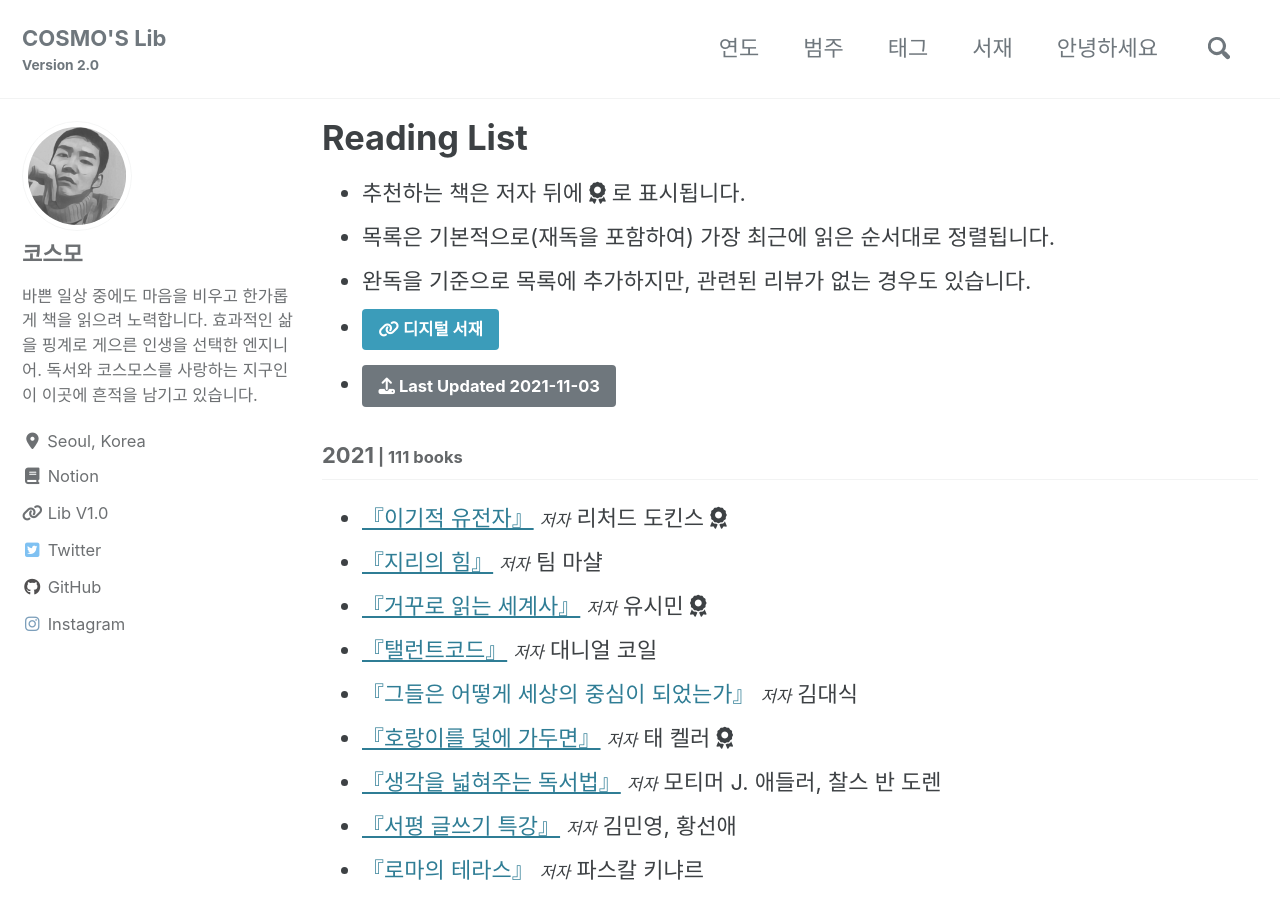
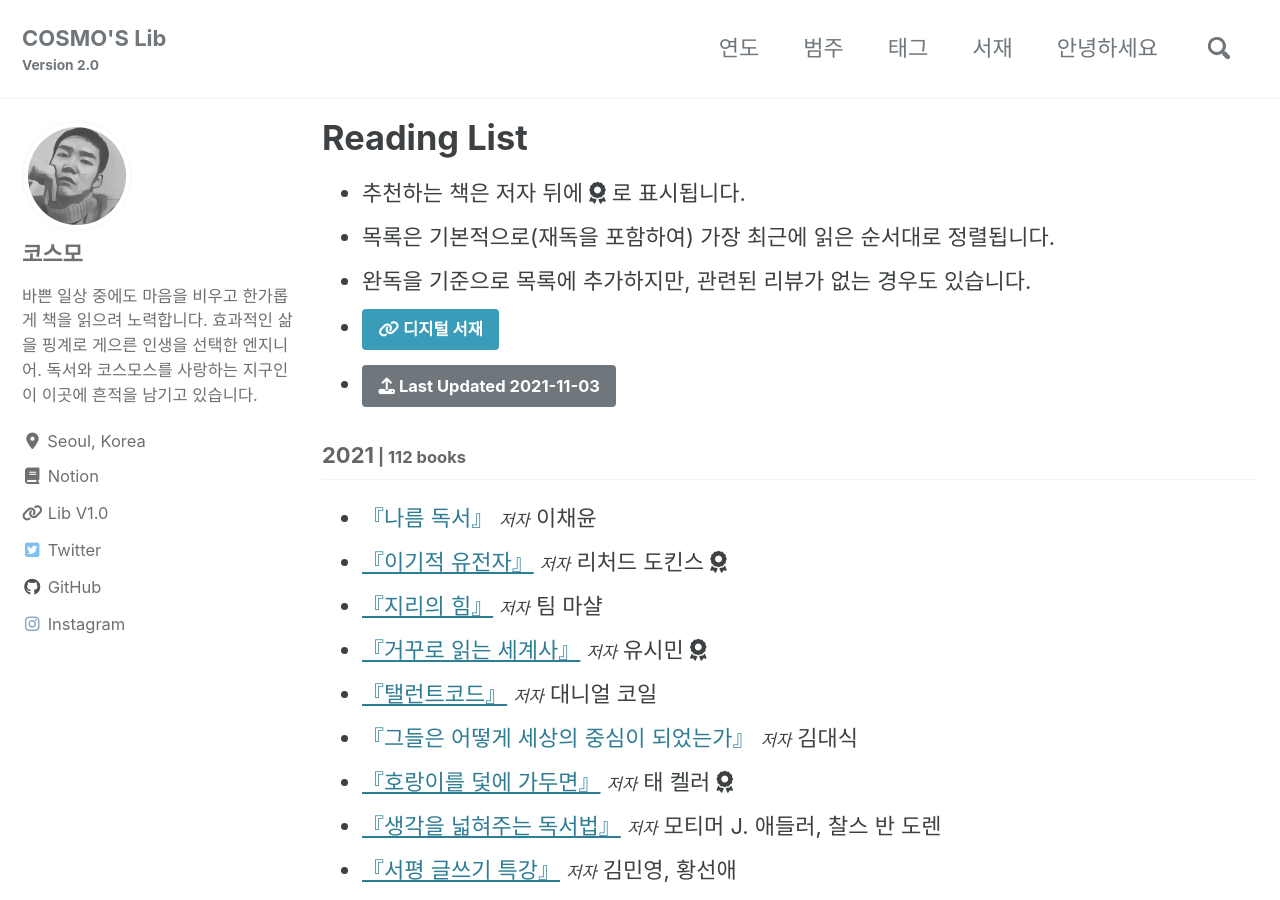
Before and after one commit to deftone2000/cosmo-s-archive, a Jekyll site: the page built from _pages/reading-list.html, in a window 1280 px wide and 900 px high. Built offline with Jekyll 4.4.1, drawn with Linux system fonts in a browser that asks for light colours; cached includes are drawn as plain includes; nearby versions of some CDN libraries; comment, search, counter and statistics services are not loaded; a style sheet for code colours, icons or effects is not loaded.

Commit message:
no message

```diff
--- a/_data/reading.yml
+++ b/_data/reading.yml
@@ -3,6 +3,16 @@ lastupdate: 2021-11-03
 list:
   - year: "2021"
     books:
+
+      - title: "나름 독서"
+        ori_title:
+        author: 이채윤
+        post_title:
+        cover:
+        trans:
+        pub: 시그마북스
+        pub_info: 2016.03.21
+        post_link:
 
       - title: "이기적 유전자"
         ori_title:
```
